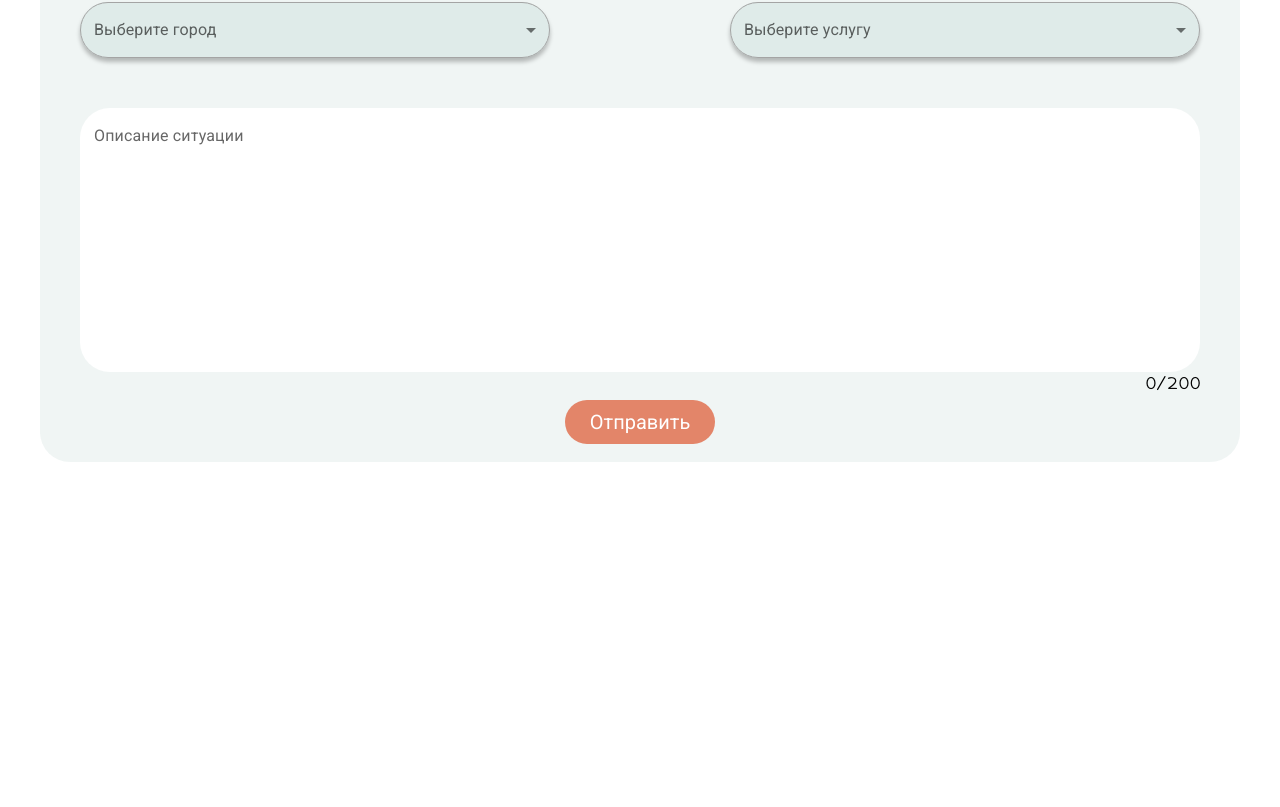
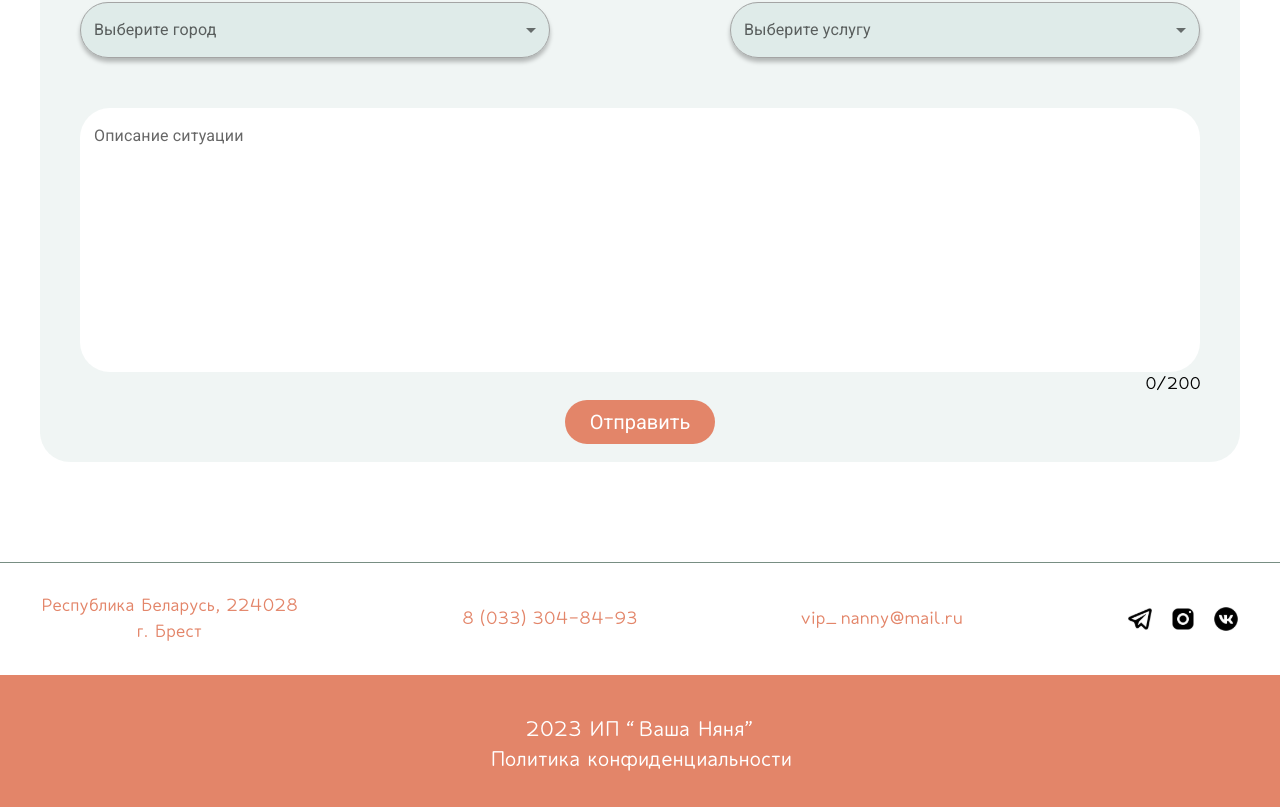
Before and after one commit to DaniilSerga/Babysitter-website, a React (Create React App) app: page / in a window 1280 px wide. Shown: the part 6933-7740 px from the top of the page. Before the commit the page ends 7495 px from the top, so only its background shows below. Built offline with nearby package versions, Linux system fonts and the light colour scheme.

Commit message:
feat: add footer

```diff
--- a/src/App.tsx
+++ b/src/App.tsx
@@ -1,12 +1,13 @@
 import React from 'react';
 import './App.scss';
-import {FeedbackDivider, Header, QuestionsDivider} from 'components';
+import {FeedbackDivider, Footer, Header, QuestionsDivider} from 'components';
 import {AchievementsSection, FeedbacksSection, FormSection, MainSection, ServicesList, ServicesSection} from 'pages';
 
 function App() {
   return (
     <div className="App">
       	<Header />
+        <main>
           <MainSection />
           <FeedbackDivider />
           <ServicesSection />
@@ -15,6 +16,8 @@ function App() {
           <FeedbacksSection />
           <QuestionsDivider />
           <FormSection />
+        </main>
+        <Footer />
     </div>
   );
 }
--- a/src/assets/icons/index.ts
+++ b/src/assets/icons/index.ts
@@ -7,5 +7,6 @@ import privacyIcon from './privacyIcon.svg';
 import experienceIcon from './experienceIcon.svg';
 import telegramIcon from './telegramIcon.svg';
 import instagramIcon from './instagramIcon.svg';
+import vkIcon from './vkIcon.svg';
 
-export {logo, professionalismIcon, childEducationIcon, flexIcon, careIcon, privacyIcon, experienceIcon, telegramIcon, instagramIcon};
+export {logo, professionalismIcon, childEducationIcon, flexIcon, careIcon, privacyIcon, experienceIcon, telegramIcon, instagramIcon, vkIcon};
--- /dev/null
+++ b/src/components/Footer/Footer.module.scss
@@ -0,0 +1,54 @@
+@import 'styles/_variables';
+
+.footerContainer {
+    display: flex;
+    flex-direction: column;
+    align-items: center;
+    border-top: 1px solid $dolphinGray;
+}
+
+.contentWrapper {
+    padding: 30px 0;
+    display: flex;
+    align-items: center;
+    justify-content: space-between;
+    width: 100%;
+    max-width: 1200px;
+}
+
+.contentWrapper > a,
+.locationContainer > p {
+    color: $copper;
+    font-family: klukva;
+    font-size: 25px;
+    text-decoration: none;
+}
+
+.socialNetworksContainer {
+    display: flex;
+    gap: 15px;
+
+    & > a {
+        width: 28px;
+        height: 28px;
+
+        & > img {
+            width: 100%;
+            height: auto;
+        }
+    }
+}
+
+.bottomFooterContainer {
+    display: flex;
+    flex-direction: column;
+    padding: 40px 0;
+    width: 100%;
+    background-color: $copper;
+
+    & > p {
+        color: $white;
+        font-family: klukva;
+        font-size: 30px;
+    }
+}
--- /dev/null
+++ b/src/components/Footer/Footer.tsx
@@ -0,0 +1,36 @@
+import React, {FC} from 'react';
+
+import styles from './Footer.module.scss';
+import { instagramIcon, telegramIcon, vkIcon } from 'assets';
+
+const Footer: FC = () => {
+    return (
+        <footer className={styles.footerContainer}>
+            <div className={styles.contentWrapper}>
+                <div className={styles.locationContainer}>
+                    <p>Республика Беларусь, 224028</p>
+                    <p>г. Брест </p>
+                </div>
+                <a href='tel:80333048493'>8 (033) 304-84-93</a>
+                <a href="mailto:vip_nanny@mail.ru">vip_nanny@mail.ru</a>
+                <div className={styles.socialNetworksContainer}>
+                    <a href="https://web.telegram.org/a/">
+                        <img src={telegramIcon} alt="Telegram link" />
+                    </a>
+                    <a href="https://www.instagram.com/vasha_nanny_brest/">
+                        <img src={instagramIcon} alt="Instagram link" />
+                    </a>
+                    <a href="https://vk.com/vasha_nanny_brest">
+                        <img src={vkIcon} alt="VK link" />
+                    </a>
+                </div>
+            </div>
+            <div className={styles.bottomFooterContainer}>
+                <p>2023 ИП “Ваша Няня”</p>
+                <p>Политика конфиденциальности</p>
+            </div>
+        </footer>
+    );
+};
+
+export default Footer;
--- /dev/null
+++ b/src/components/Footer/index.ts
@@ -0,0 +1,3 @@
+import Footer from "./Footer";
+
+export {Footer};
--- a/src/components/index.ts
+++ b/src/components/index.ts
@@ -2,5 +2,6 @@ import {Header} from "./Header";
 import {FeedbackDivider} from "./FeedbackDivider";
 import {QuestionsDivider} from "./QuestionsDivider";
 import {Button} from "./Button";
+import {Footer} from "./Footer";
 
-export {Button, Header, FeedbackDivider, QuestionsDivider};
+export {Button, Header, FeedbackDivider, QuestionsDivider, Footer};
```
Also changed, not shown: src/assets/icons/vkIcon.svg (added). Lines whose indentation alone changed are shown as unchanged.
